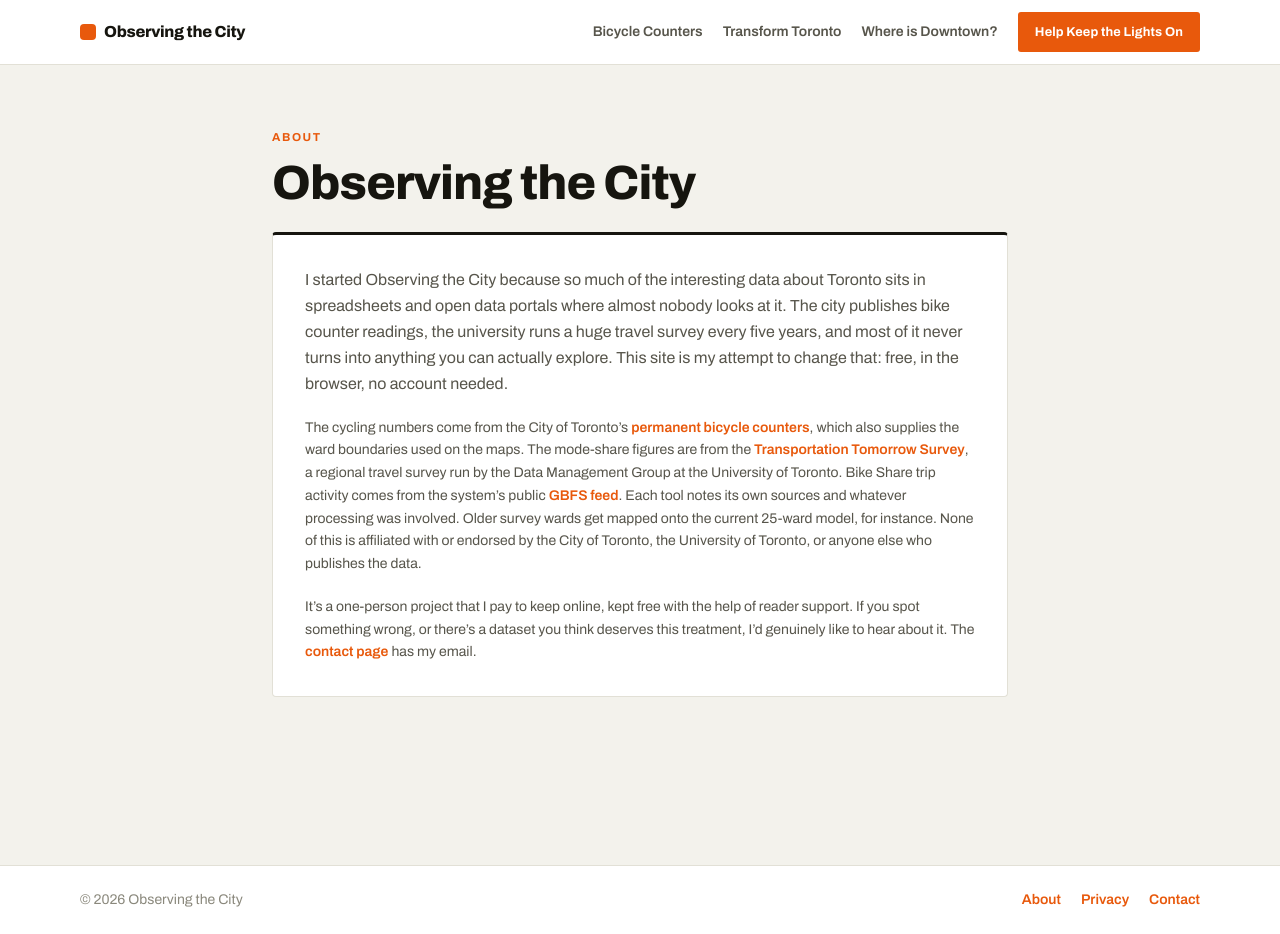
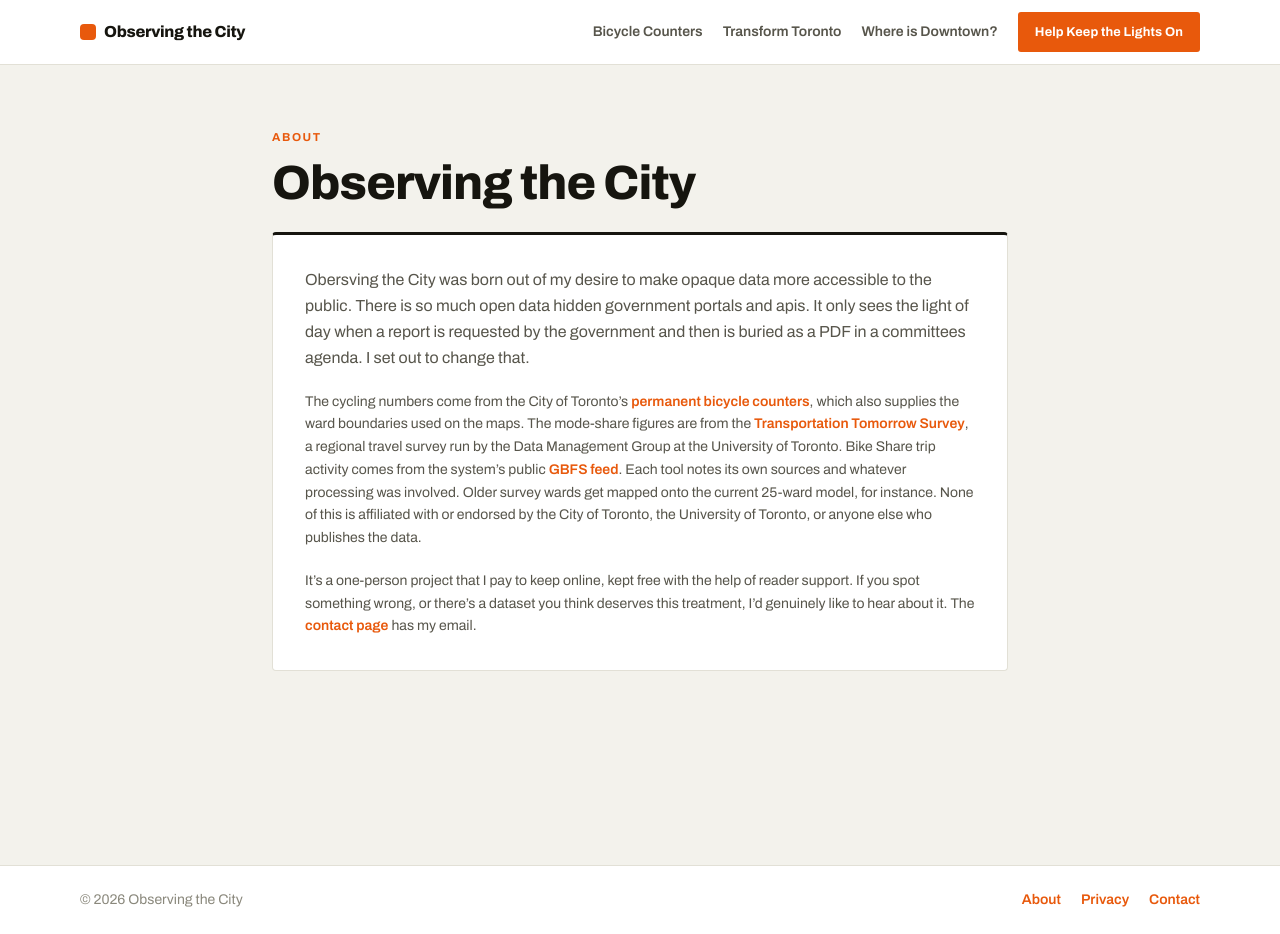
Before and after one commit to IsaacBerman/toronto-bike-counters, a Next.js app: page /about in a window 1280 px wide. Built offline with nearby package versions, Linux system fonts and the light colour scheme.

Commit message:
edit about

```diff
--- a/app/about/page.js
+++ b/app/about/page.js
@@ -19,11 +19,7 @@ export default function AboutPage() {
 
           <div className="dd-panel-ruled p-6 sm:p-8 space-y-5" style={{ color: 'var(--ink-2)' }}>
             <p className="text-base leading-relaxed">
-              I started Observing the City because so much of the interesting data about Toronto
-              sits in spreadsheets and open data portals where almost nobody looks at it. The city
-              publishes bike counter readings, the university runs a huge travel survey every five
-              years, and most of it never turns into anything you can actually explore. This site
-              is my attempt to change that: free, in the browser, no account needed.
+             Obersving the City was born out of my desire to make opaque data more accessible to the public. There is so much open data hidden government portals and apis. It only sees the light of day when a report is requested by the government and then is buried as a PDF in a committees agenda. I set out to change that.
             </p>
 
             <p className="text-sm leading-relaxed">
```
